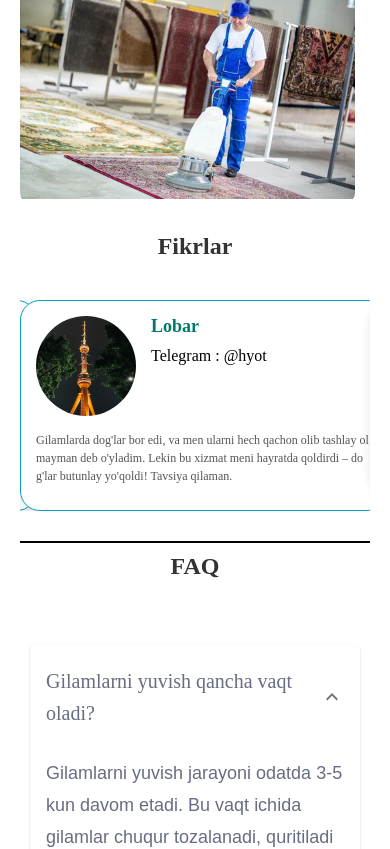
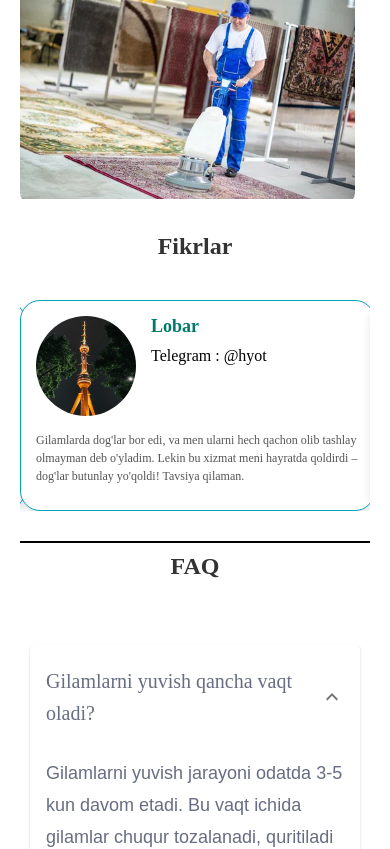
Before and after one commit to abduraxim022/comfort.uz, a React (Create React App) app: page / in a window 390 px wide. Shown: the part 6398-7247 px from the top of the page. Built offline with nearby package versions, Linux system fonts and the light colour scheme; a web font is replaced by a local one.

Commit message:
fix comment section

```diff
--- a/src/style/_comments.scss
+++ b/src/style/_comments.scss
@@ -121,7 +121,7 @@ h1 {
 /* Mobile screens (max-width: 467px) */
 @media (max-width: 467px) {
   .testimonial-card {
-    width: 355px;
+    width: 355px !important;
     height: auto;
   }
 
```
